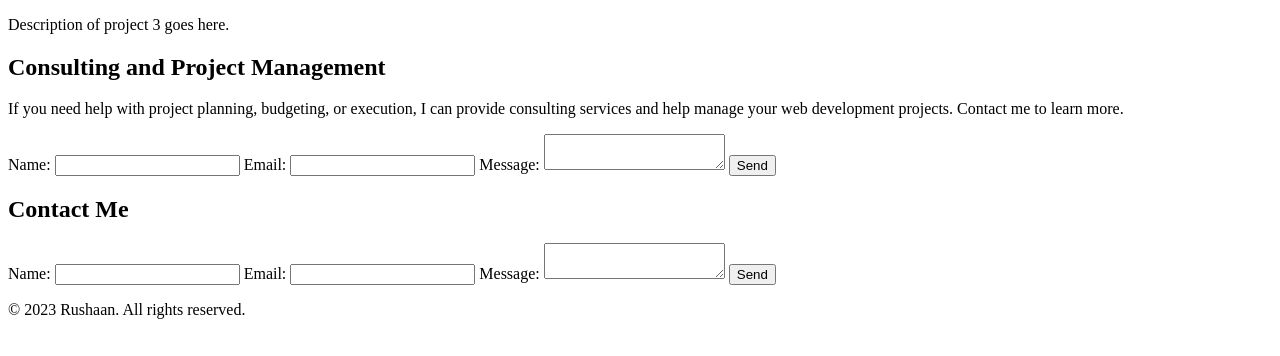
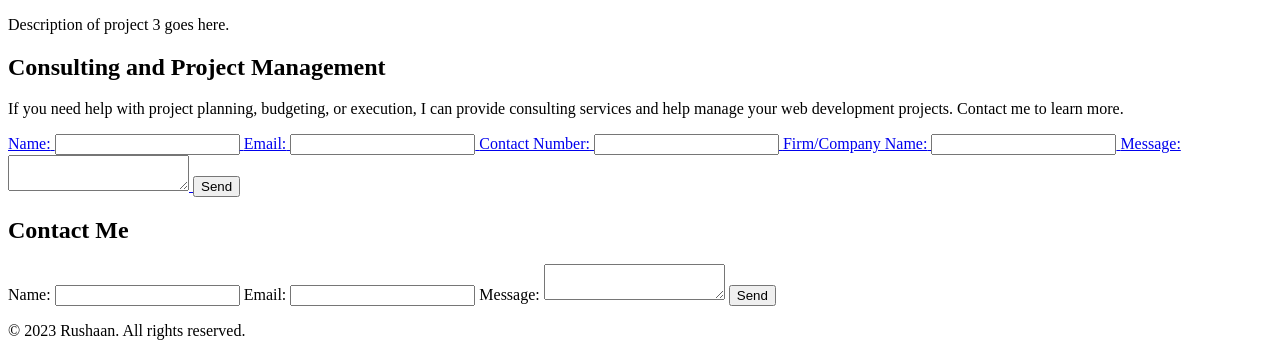
Before and after one commit to rushaan105gandhi/Portfolio-Website, a plain HTML site: page index.html in a window 1280 px wide. Shown: the part 894-1250 px from the top of the page. Before the commit the page ends 1229 px from the top, so only its background shows below. Drawn offline with Linux system fonts and the light colour scheme.

Commit message:
Project Management Consultancy Form modified

```diff
--- a/index.html
+++ b/index.html
@@ -62,6 +62,7 @@
     <section id="consulting">
       <h2>Consulting and Project Management</h2>
       <p>If you need help with project planning, budgeting, or execution, I can provide consulting services and help manage your web development projects. Contact me to learn more.</p>
+      <a href="https://example.com/contact-form" target="_blank">
         <form>
           <label for="name">Name:</label>
           <input type="text" id="name" name="name" required>
@@ -69,12 +70,20 @@
           <label for="email">Email:</label>
           <input type="email" id="email" name="email" required>
 
+          <label for="phone">Contact Number:</label>
+          <input type="tel" id="phone" name="phone">
+
+          <label for="company">Firm/Company Name:</label>
+          <input type="text" id="company" name="company">
+
           <label for="message">Message:</label>
           <textarea id="message" name="message" required></textarea>
 
           <button type="submit">Send</button>
         </form>
+      </a>
     </section>
+
 
 
     <section id="contact">
```
Lines whose indentation alone changed are shown as unchanged.
